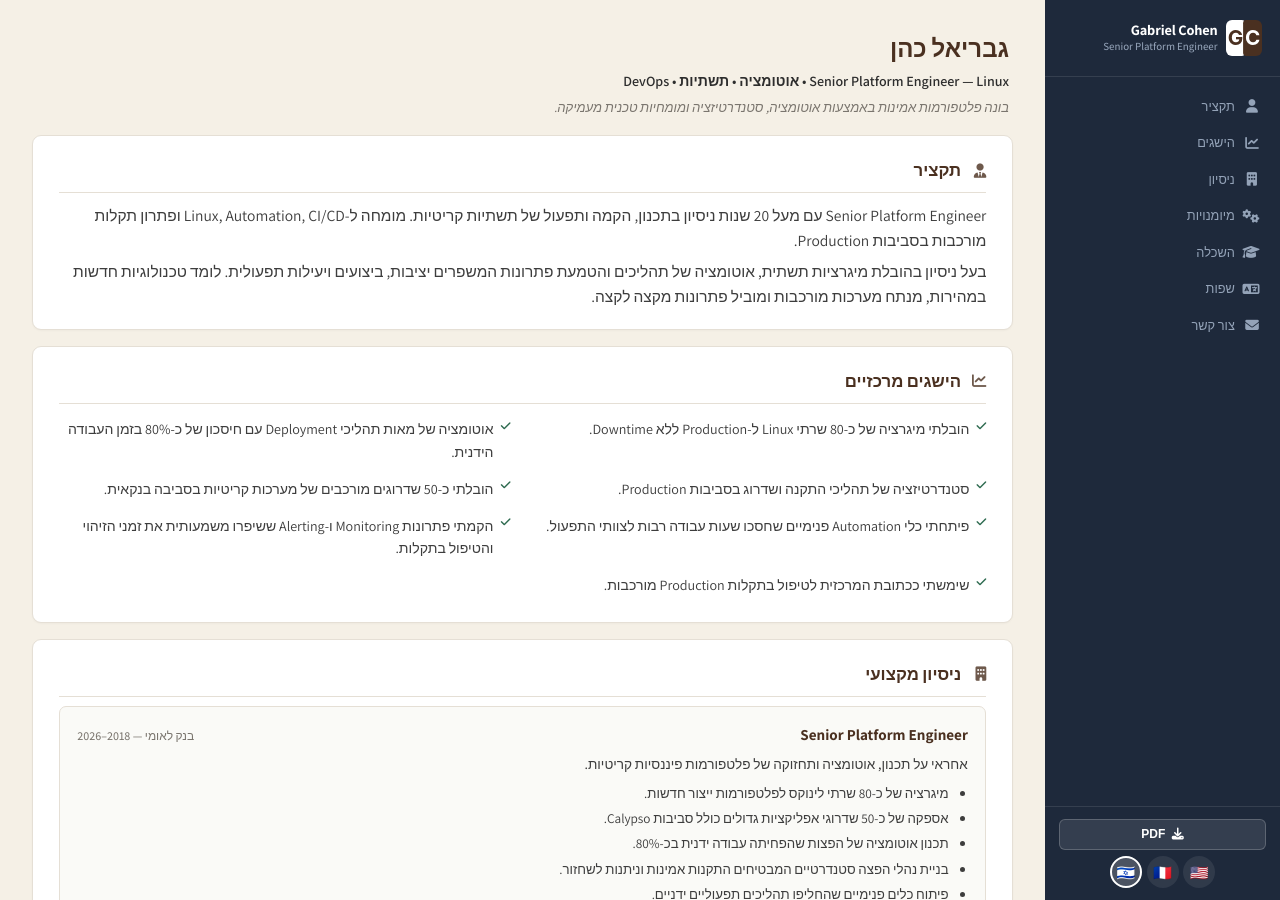
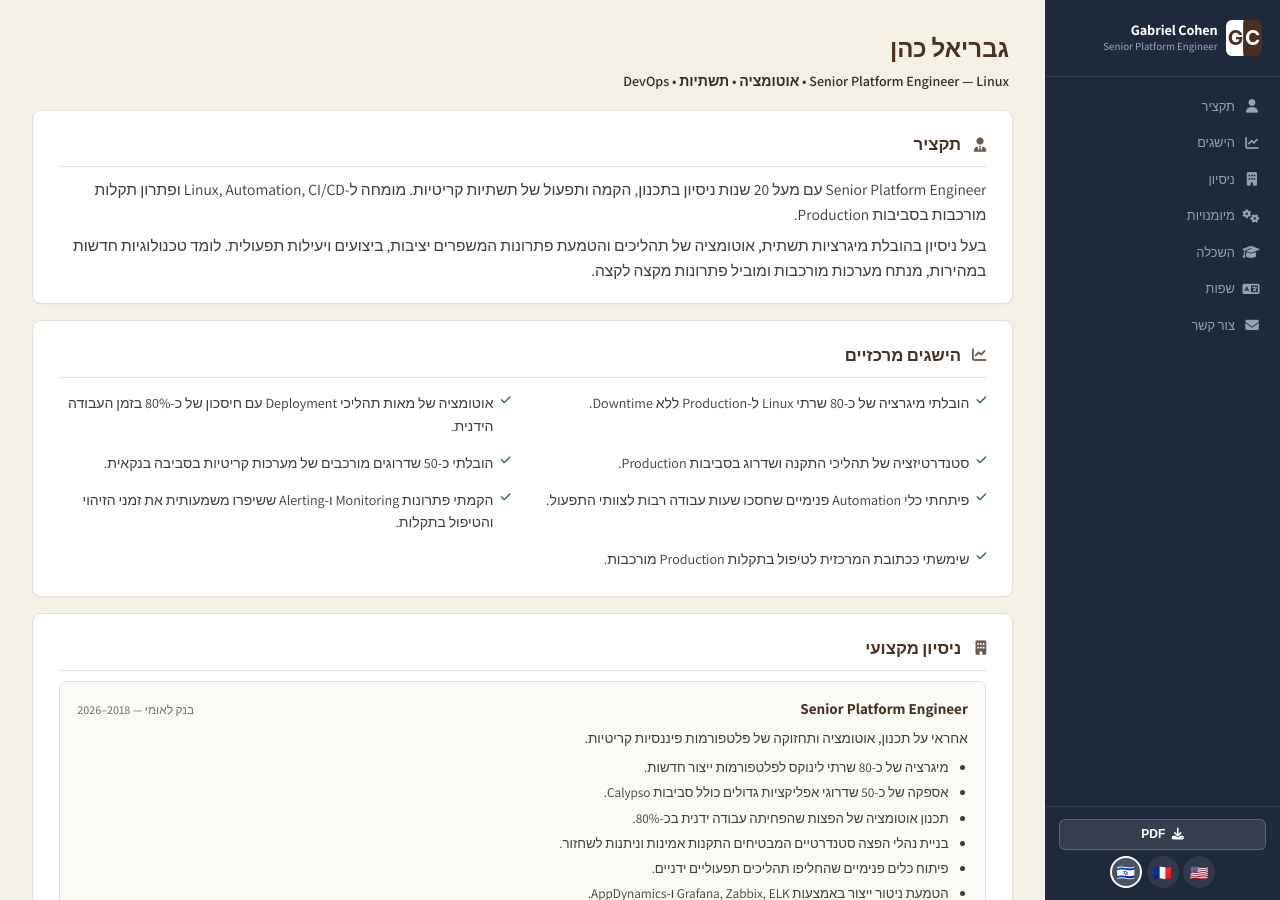
Before and after one commit to gcoh/resume, a Jekyll site: the page built from he/index.md, in a window 1280 px wide and 900 px high. Built offline with Jekyll 4.4.1, drawn with Linux system fonts in a browser that asks for light colours.

Commit message:
Hebrew: remove tagline from hero section

```diff
--- a/he/index.md
+++ b/he/index.md
@@ -8,7 +8,6 @@ description: "גבריאל כהן — 20+ שנות ניסיון בלינוקס,
 <section class="hero section">
     <h2>גבריאל כהן</h2>
     <p class="sub">Senior Platform Engineer &mdash; Linux &bull; אוטומציה &bull; תשתיות &bull; DevOps</p>
-    <p class="tagline">בונה פלטפורמות אמינות באמצעות אוטומציה, סטנדרטיזציה ומומחיות טכנית מעמיקה.</p>
     <p class="email print-only">cohen.gabriel@gmail.com</p>
     <p class="phone print-only">053.708.68.19</p>
 </section>
```
